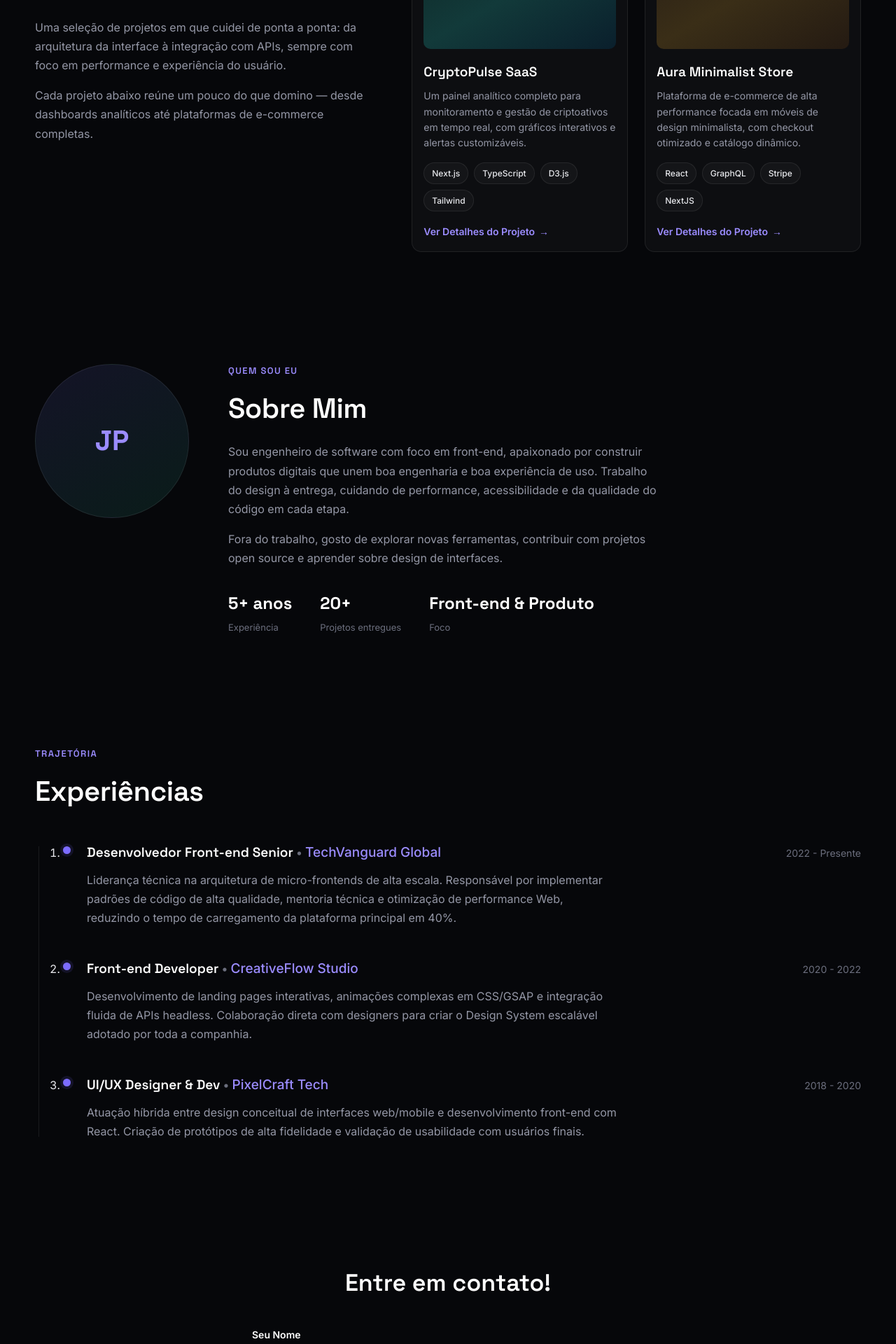
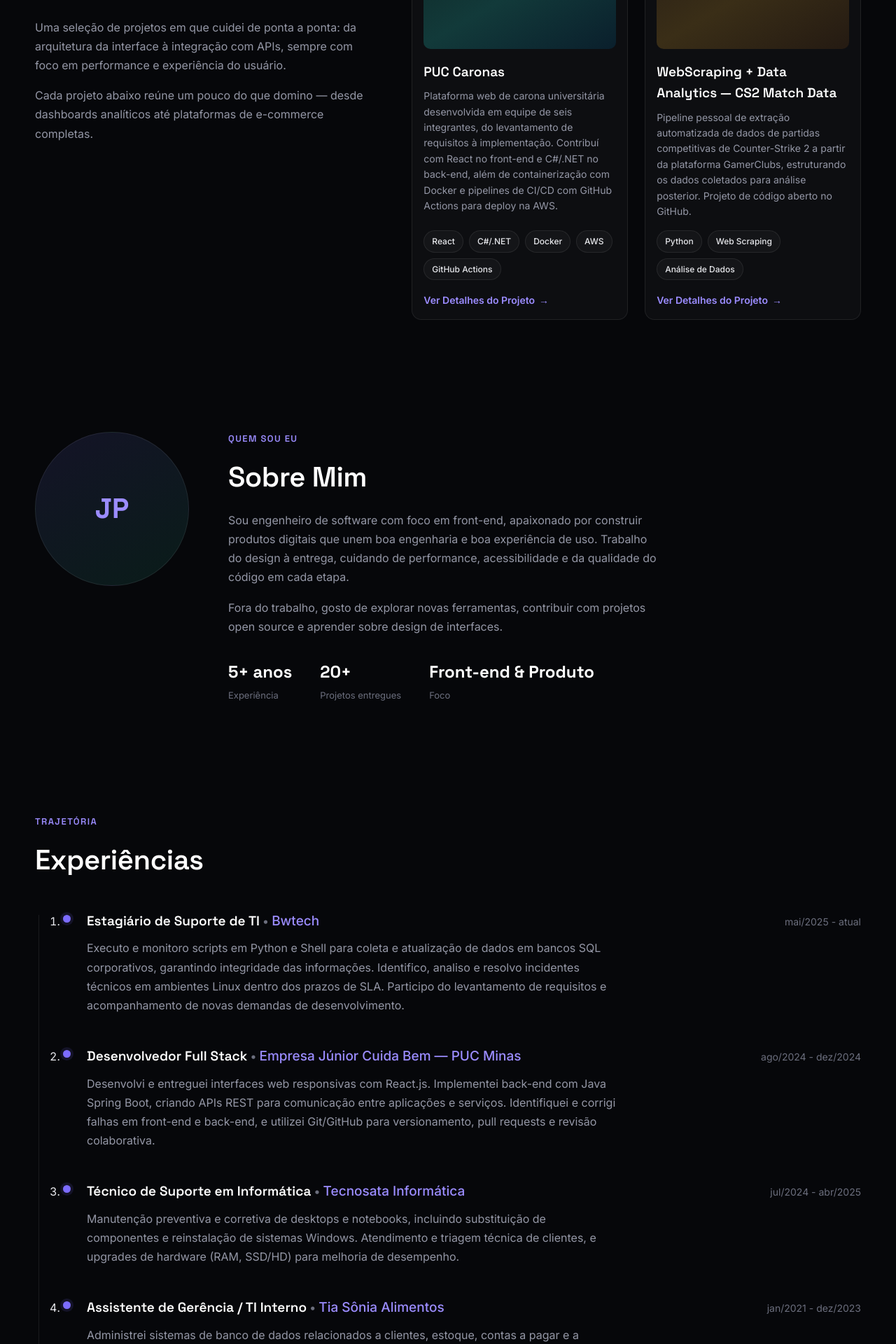
Before and after one commit to JpMaciel04/portifolio-joaoPedro, a React (Vite) app in the folder portifolio/: page / in a window 1280 px wide. Shown: the part 940-2860 px from the top of the page at 70% size. Built offline with nearby package versions, Linux system fonts and the light colour scheme.

Commit message:
Alterações nas informaçoes

```diff
--- a/portifolio/src/data/experience.ts
+++ b/portifolio/src/data/experience.ts
@@ -3,32 +3,45 @@ export type Experience = {
   role: string
   company: string
   period: string
+  startDate: string
   description: string
 }
 
 export const experiences: Experience[] = [
   {
-    id: 'techvanguard',
-    role: 'Desenvolvedor Front-end Senior',
-    company: 'TechVanguard Global',
-    period: '2022 - Presente',
+    id: 'bwtech',
+    role: 'Estagiário de Suporte de TI',
+    company: 'Bwtech',
+    period: 'mai/2025 - atual',
+    startDate: '2025-05-01',
     description:
-      'Liderança técnica na arquitetura de micro-frontends de alta escala. Responsável por implementar padrões de código de alta qualidade, mentoria técnica e otimização de performance Web, reduzindo o tempo de carregamento da plataforma principal em 40%.',
+      'Executo e monitoro scripts em Python e Shell para coleta e atualização de dados em bancos SQL corporativos, garantindo integridade das informações. Identifico, analiso e resolvo incidentes técnicos em ambientes Linux dentro dos prazos de SLA. Participo do levantamento de requisitos e acompanhamento de novas demandas de desenvolvimento.',
   },
   {
-    id: 'creativeflow',
-    role: 'Front-end Developer',
-    company: 'CreativeFlow Studio',
-    period: '2020 - 2022',
+    id: 'cuida-bem',
+    role: 'Desenvolvedor Full Stack',
+    company: 'Empresa Júnior Cuida Bem — PUC Minas',
+    period: 'ago/2024 - dez/2024',
+    startDate: '2024-08-01',
     description:
-      'Desenvolvimento de landing pages interativas, animações complexas em CSS/GSAP e integração fluida de APIs headless. Colaboração direta com designers para criar o Design System escalável adotado por toda a companhia.',
+      'Desenvolvi e entreguei interfaces web responsivas com React.js. Implementei back-end com Java Spring Boot, criando APIs REST para comunicação entre aplicações e serviços. Identifiquei e corrigi falhas em front-end e back-end, e utilizei Git/GitHub para versionamento, pull requests e revisão colaborativa.',
   },
   {
-    id: 'pixelcraft',
-    role: 'UI/UX Designer & Dev',
-    company: 'PixelCraft Tech',
-    period: '2018 - 2020',
+    id: 'tecnosata',
+    role: 'Técnico de Suporte em Informática',
+    company: 'Tecnosata Informática',
+    period: 'jul/2024 - abr/2025',
+    startDate: '2024-07-01',
     description:
-      'Atuação híbrida entre design conceitual de interfaces web/mobile e desenvolvimento front-end com React. Criação de protótipos de alta fidelidade e validação de usabilidade com usuários finais.',
+      'Manutenção preventiva e corretiva de desktops e notebooks, incluindo substituição de componentes e reinstalação de sistemas Windows. Atendimento e triagem técnica de clientes, e upgrades de hardware (RAM, SSD/HD) para melhoria de desempenho.',
+  },
+  {
+    id: 'tia-sonia',
+    role: 'Assistente de Gerência / TI Interno',
+    company: 'Tia Sônia Alimentos',
+    period: 'jan/2021 - dez/2023',
+    startDate: '2021-01-01',
+    description:
+      'Administrei sistemas de banco de dados relacionados a clientes, estoque, contas a pagar e a receber. Prestei suporte técnico a equipamentos e sistemas usados na produção, como ponto de contato entre vendas e produção.',
   },
 ]
--- a/portifolio/src/data/projects.ts
+++ b/portifolio/src/data/projects.ts
@@ -4,23 +4,26 @@ export type Project = {
   description: string
   tags: string[]
   accent: 'teal' | 'amber'
+  date: string
 }
 
 export const projects: Project[] = [
   {
-    id: 'cryptopulse',
-    title: 'CryptoPulse SaaS',
+    id: 'puc-caronas',
+    title: 'PUC Caronas',
     description:
-      'Um painel analítico completo para monitoramento e gestão de criptoativos em tempo real, com gráficos interativos e alertas customizáveis.',
-    tags: ['Next.js', 'TypeScript', 'D3.js', 'Tailwind'],
+      'Plataforma web de carona universitária desenvolvida em equipe de seis integrantes, do levantamento de requisitos à implementação. Contribuí com React no front-end e C#/.NET no back-end, além de containerização com Docker e pipelines de CI/CD com GitHub Actions para deploy na AWS.',
+    tags: ['React', 'C#/.NET', 'Docker', 'AWS', 'GitHub Actions'],
     accent: 'teal',
+    date: '2025-06-01',
   },
   {
-    id: 'aura-store',
-    title: 'Aura Minimalist Store',
+    id: 'cs2-webscraping',
+    title: 'WebScraping + Data Analytics — CS2 Match Data',
     description:
-      'Plataforma de e-commerce de alta performance focada em móveis de design minimalista, com checkout otimizado e catálogo dinâmico.',
-    tags: ['React', 'GraphQL', 'Stripe', 'NextJS'],
+      'Pipeline pessoal de extração automatizada de dados de partidas competitivas de Counter-Strike 2 a partir da plataforma GamerClubs, estruturando os dados coletados para análise posterior. Projeto de código aberto no GitHub.',
+    tags: ['Python', 'Web Scraping', 'Análise de Dados'],
     accent: 'amber',
+    date: '2025-02-01',
   },
 ]
```
Also changed, not shown: portifolio/src/vite-env.d.ts (added, +11 -0 lines).
